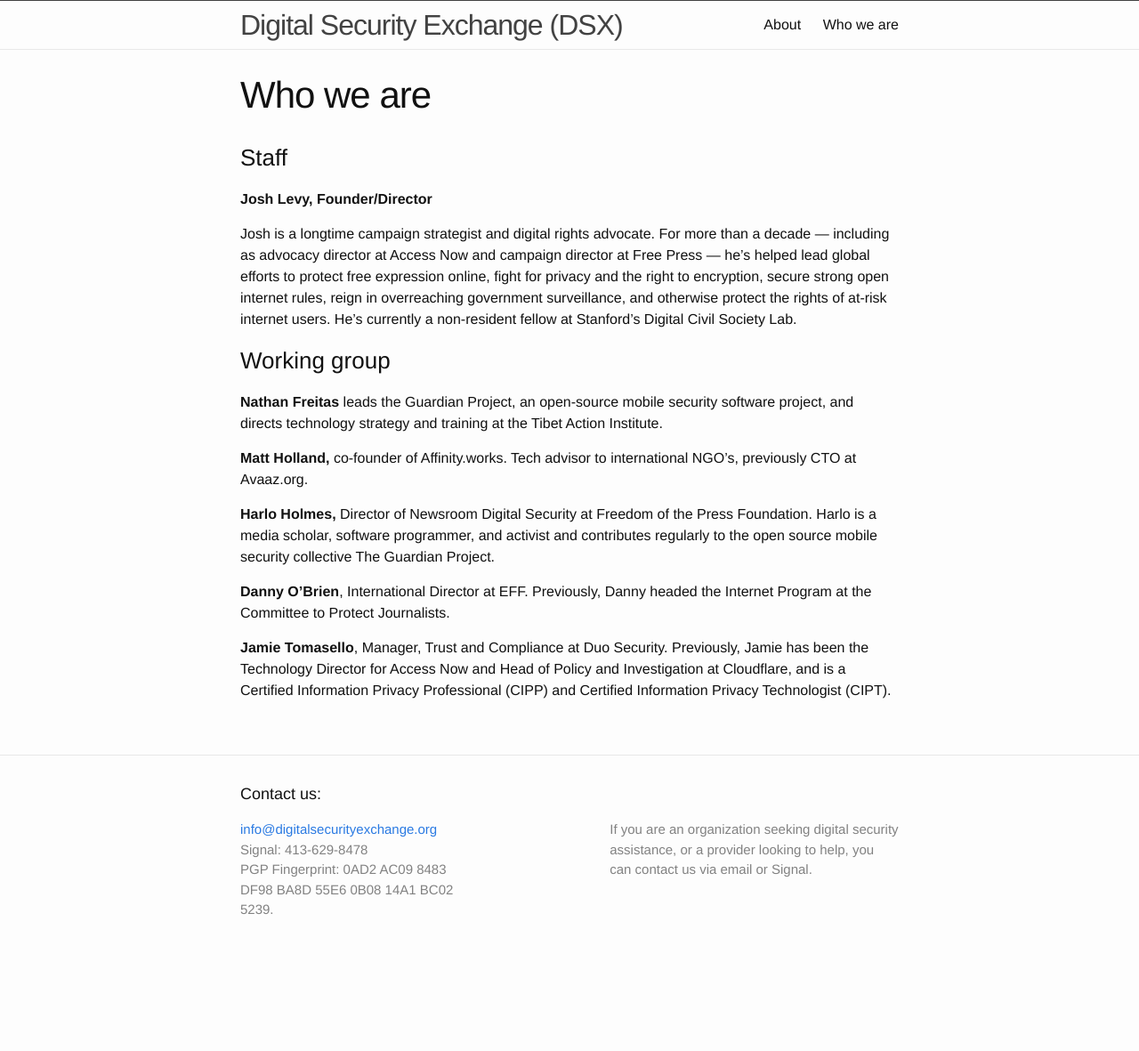
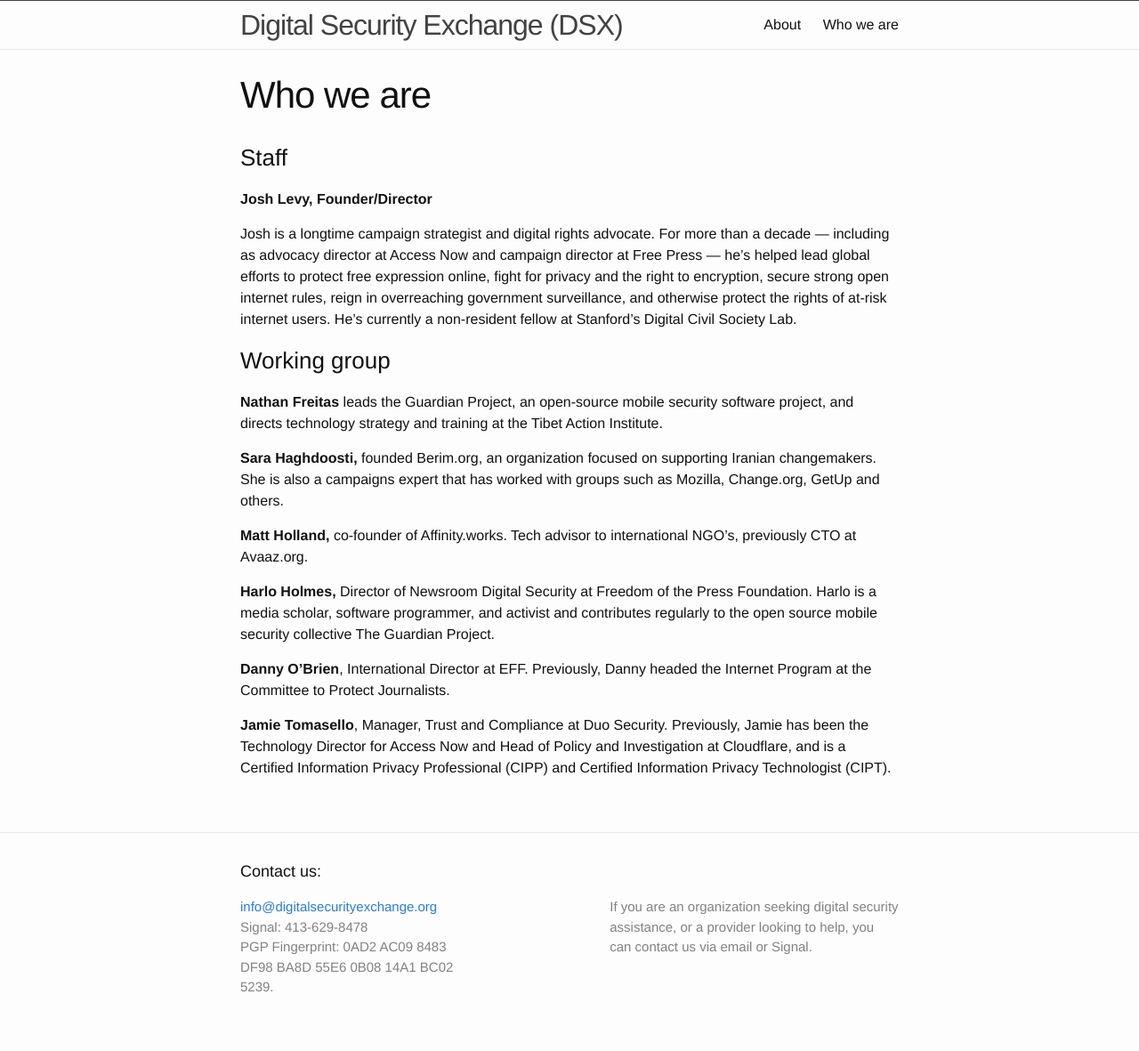
Before and after one commit to digiexchange/dsx.github.io, a Jekyll site: the page built from who.md, in a window 1280 px wide. Shown: the whole page at 89% size. Built offline with Jekyll 4.4.1, drawn with Linux system fonts in a browser that asks for light colours; before the commit the page ends 1094 px from its top, so only the background shows below that.

Commit message:
updated who page

```diff
--- a/who.md
+++ b/who.md
@@ -14,6 +14,8 @@ Josh is a longtime campaign strategist and digital rights advocate. For more tha
 
 **Nathan Freitas** leads the Guardian Project, an open-source mobile security software project, and directs technology strategy and training at the Tibet Action Institute.
 
+**Sara Haghdoosti,** founded Berim.org, an organization focused on supporting Iranian changemakers. She is also a campaigns expert that has worked with groups such as Mozilla, Change.org, GetUp and others.
+
 **Matt Holland,** co-founder of Affinity.works. Tech advisor to international NGO's, previously CTO at Avaaz.org.
 
 **Harlo Holmes,** Director of Newsroom Digital Security at Freedom of the Press Foundation. Harlo is a media scholar, software programmer, and activist and contributes regularly to the open source mobile security collective The Guardian Project.
```
